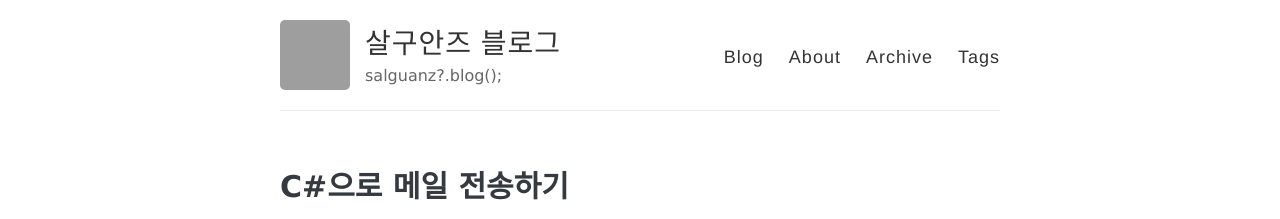
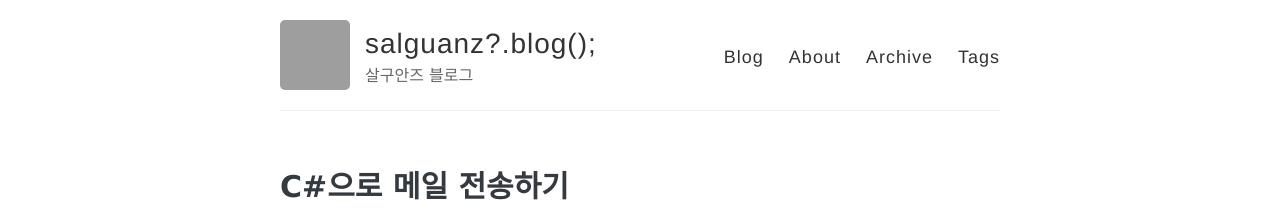
Before and after one commit to chickeningot/chickeningot.github.io, a Jekyll site: the page built from index.html, in a window 1280 px wide. Shown: the top 219 px of the page. Built offline with Jekyll 4.4.1, drawn with Linux system fonts in a browser that asks for light colours; the list of posts is cut into pages by our own code; grey boxes are pictures that could not be loaded.

Commit message:
rename title

```diff
--- a/_config.yml
+++ b/_config.yml
@@ -3,10 +3,10 @@
 #
 
 # Name of your site (displayed in the header)
-name: 살구안즈 블로그
+name: salguanz?.blog();
 
 # Short bio or description (displayed in the header)
-description: salguanz?.blog();
+description: 살구안즈 블로그
 
 #
 # Flags below are optional
```
